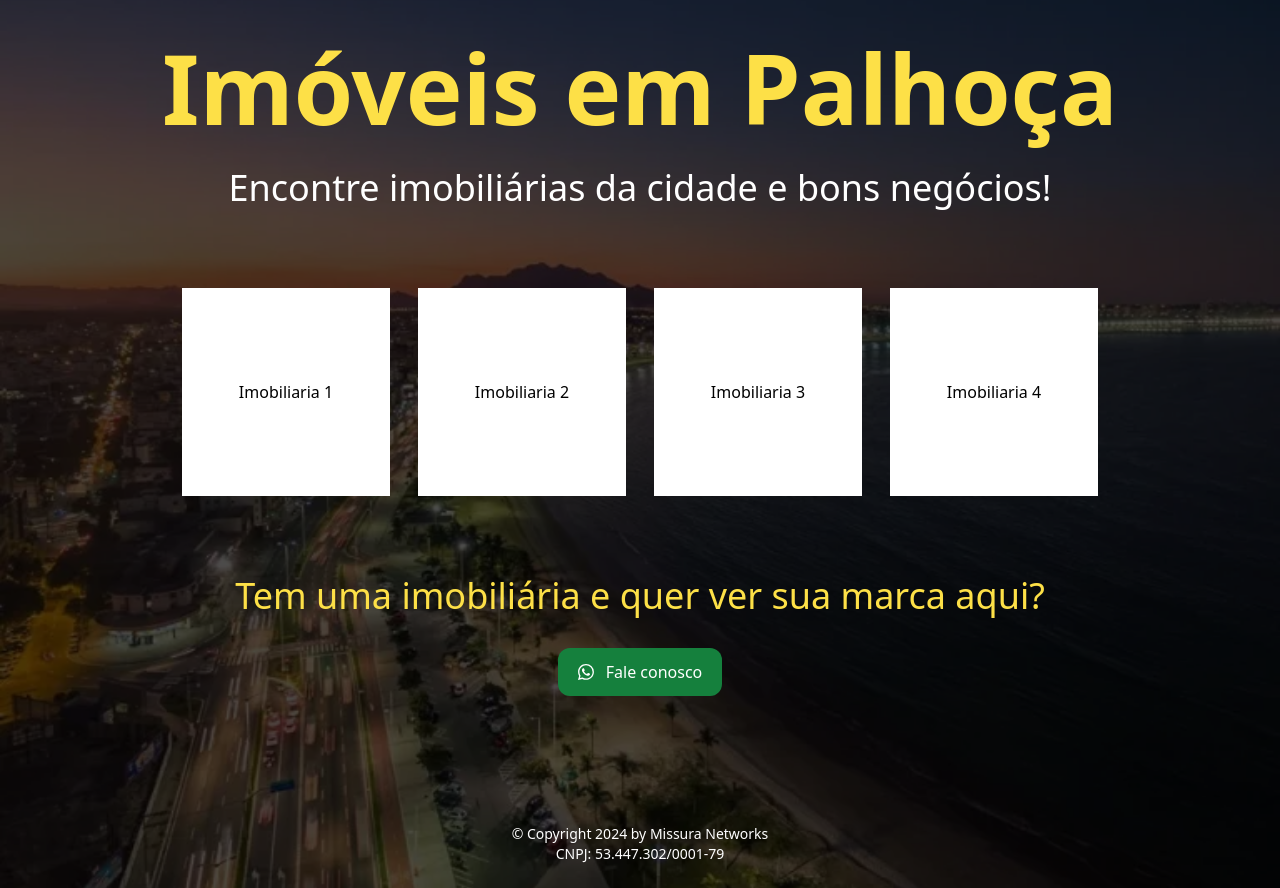
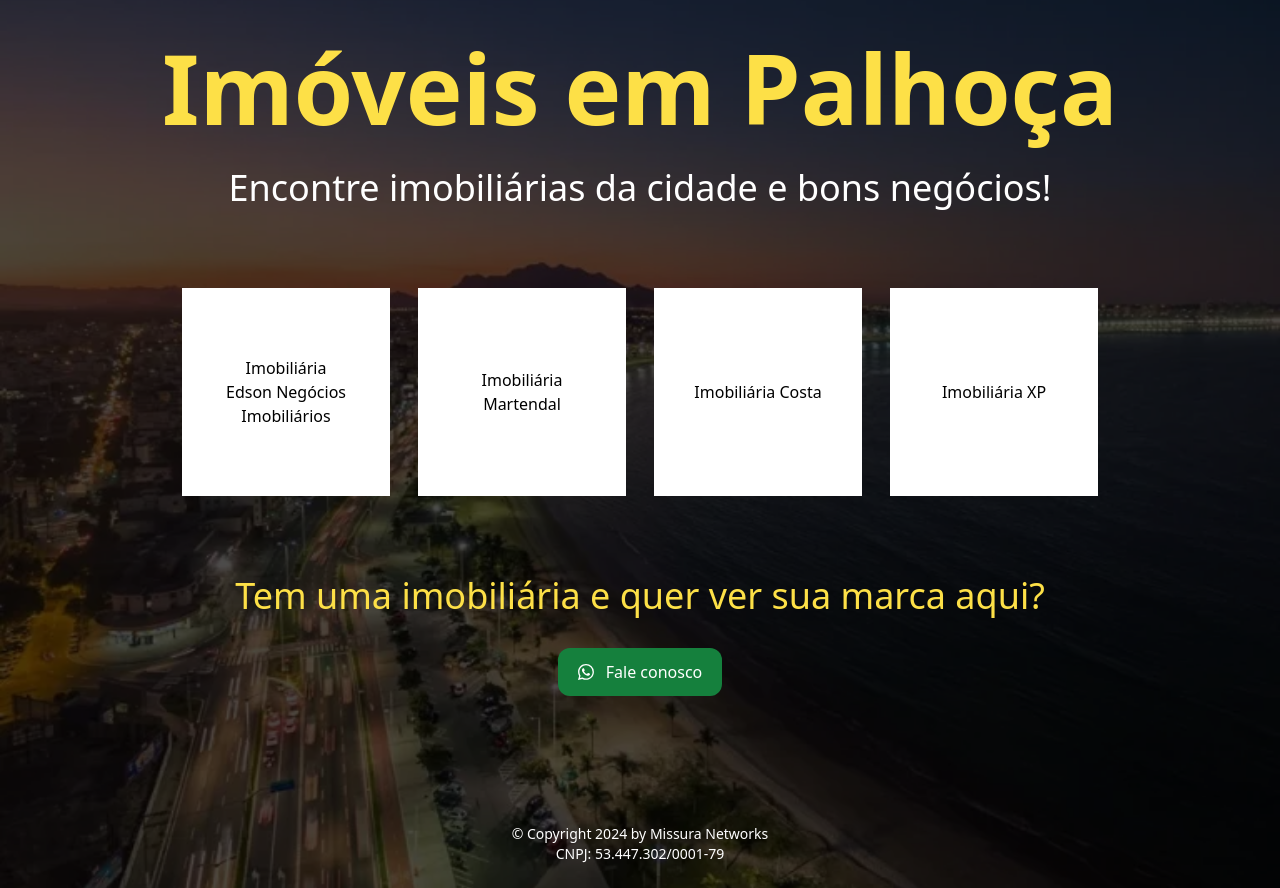
Before and after one commit to mmissura/imoveisempalhoca, a React (Vite) app: page / in a window 1280 px wide. Built offline with nearby package versions, Linux system fonts and the light colour scheme.

Commit message:
change names clients

```diff
--- a/src/App.tsx
+++ b/src/App.tsx
@@ -16,7 +16,7 @@ export const App = () => {
             target="_blank"
             className="bg-white text-black py-3 px-10 text-center mt-12 flex justify-center items-center gap-3 rounded-xl mb-12"
             >
-              Imobiliaria 1
+              Imobiliária Edson Negócios Imobiliários
             </a>
             {/* Sua imobiliária aqui */}
 
@@ -26,7 +26,7 @@ export const App = () => {
             target="_blank"
             className="bg-white text-black py-3 px-10 text-center mt-12 flex justify-center items-center gap-3 rounded-xl mb-12"
             >
-              Imobiliaria 2
+              Imobiliária Martendal
             </a>
             {/* Sua imobiliária aqui */}
 
@@ -36,7 +36,7 @@ export const App = () => {
             target="_blank"
             className="bg-white text-black py-3 px-10 text-center mt-12 flex justify-center items-center gap-3 rounded-xl mb-12"
             >
-              Imobiliaria 3
+              Imobiliária Costa
             </a>
             {/* Sua imobiliária aqui */}
 
@@ -46,7 +46,7 @@ export const App = () => {
             target="_blank"
             className="bg-white text-black py-3 px-10 text-center mt-12 flex justify-center items-center gap-3 rounded-xl mb-12"
             >
-              Imobiliaria 4
+              Imobiliária XP
             </a>
             {/* Sua imobiliária aqui */}
 
```
Also changed, not shown: 1 other file (tests, documents, lock files or other folders).
